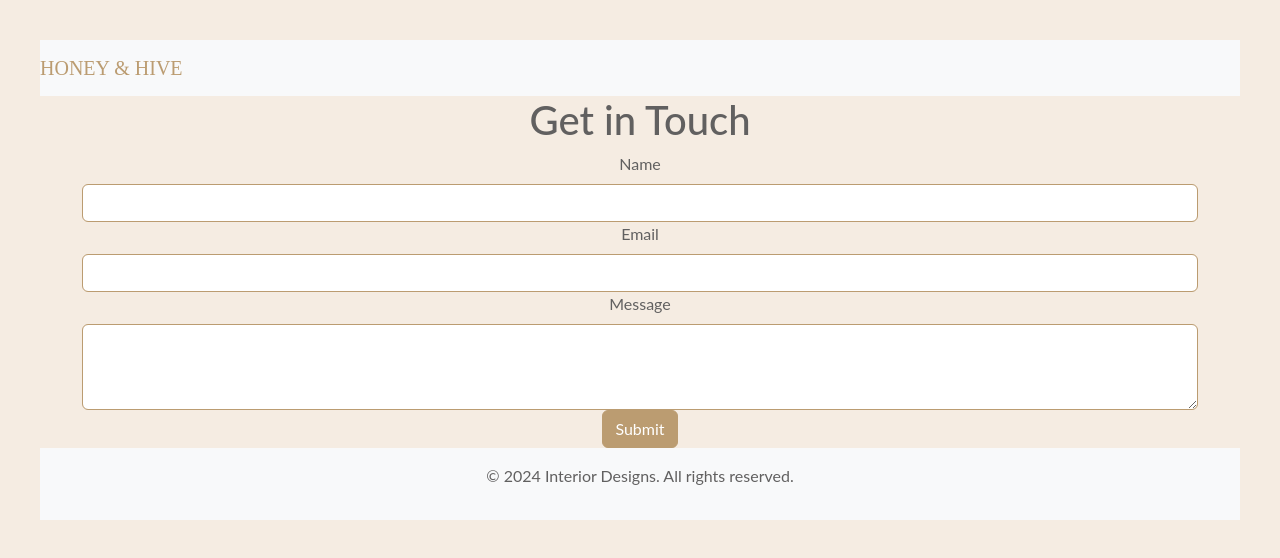
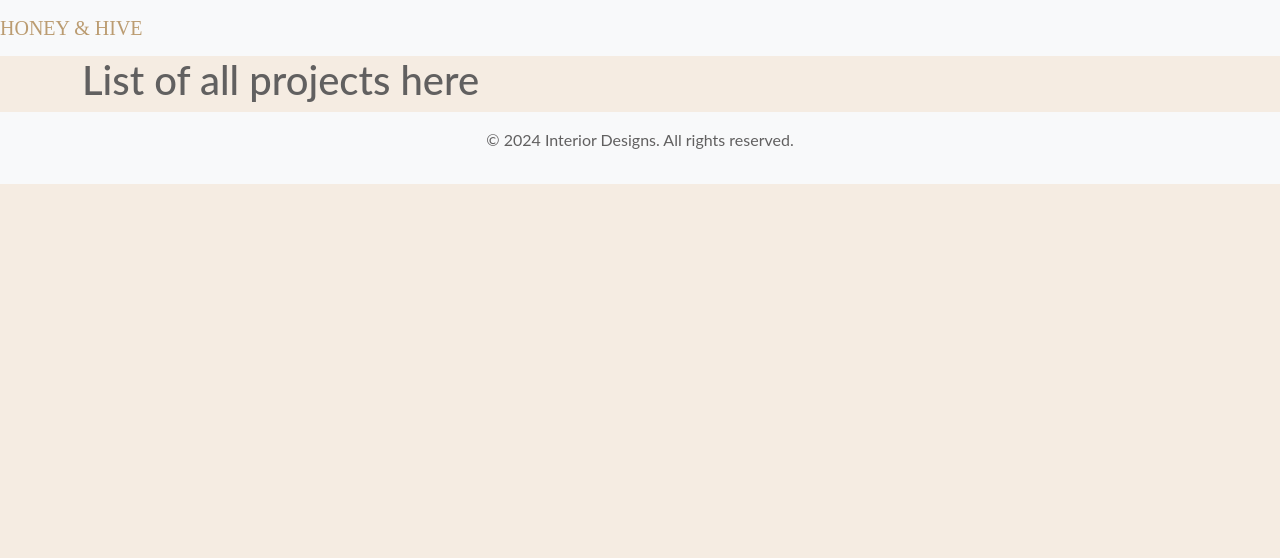
Before and after one commit to AussieKing/HoneyHive, a React (Create React App) app in the folder honey-and-hive/: page /projects in a window 1280 px wide. Shown: the top 558 px of the page. Built offline with nearby package versions, Linux system fonts and the light colour scheme.

Commit message:
Day 6: Implemented React Router and ensured email functionality

```diff
--- a/honey-and-hive/package.json
+++ b/honey-and-hive/package.json
@@ -17,6 +17,7 @@
     "react": "^18.2.0",
     "react-bootstrap": "^2.9.2",
     "react-dom": "^18.2.0",
+    "react-router-dom": "^6.21.2",
     "react-scripts": "5.0.1",
     "web-vitals": "^2.1.4"
   },
--- a/honey-and-hive/src/App.js
+++ b/honey-and-hive/src/App.js
@@ -1,22 +1,32 @@
 import React from 'react';
+import { BrowserRouter as Router, Route, Routes } from 'react-router-dom'; // importing the BrowserRouter, Route and Routes components from react-router-dom
 import Layout from './components/Layout';
-import ContactForm from './components/ContactForm'; // Renamed for clarity
+import About from './components/About'; // importing the About component
+import Projects from './components/Projects'; // importing the Projects component
+import Services from './components/Services';   // importing the Services component
+import Main from './components/Main'; // importing the Home component
+import ContactForm from './components/ContactForm'; //! importing the ContactForm component
 import 'bootstrap/dist/css/bootstrap.min.css';
 import './App.css';
 
 function App() {
     const handleContactSubmit = (contactMessage) => {
-        // Here we could do something with the contact message, like sending an email
-        alert('Message sent!'); // For now, we'll just show an alert
-    };
+        // Handle contact form submission here
+        alert('Message Sent!');
+    }
 
     return (
-        <div className='App'>
+        <Router>
             <Layout>
-                <ContactForm onSubmitContact={handleContactSubmit} />
-                {/* Removed the feedback display. If we need to show a success message, we can do it within the ContactForm component. */}
+                <Routes>
+                    <Route path="/" element={<Main />} />
+                    <Route path="/about" element={<About />} />
+                    <Route path="/projects" element={<Projects />} />
+                    <Route path="/services" element={<Services />} />
+                    <Route path="/contact" element={<ContactForm onSubmitContact={handleContactSubmit} />} /> {/* //! passing the handleContactSubmit function as a prop to the ContactForm component */}
+                </Routes>
             </Layout>
-        </div>
+        </Router>
     );
 }
 
--- /dev/null
+++ b/honey-and-hive/src/components/About.js
@@ -0,0 +1,7 @@
+import React from 'react';
+
+const About = () => {
+    return <h1>About Honey and Hive Interiors:</h1>;
+};
+
+export default About;
--- a/honey-and-hive/src/components/Main.js
+++ b/honey-and-hive/src/components/Main.js
@@ -1,6 +1,6 @@
 import React from 'react';
 
-const MainContent = () => {
+const Main = () => {
     return (
         <main>
             <p>Main content goes here...</p>
@@ -8,4 +8,4 @@ const MainContent = () => {
     );
 };
 
-export default MainContent;
+export default Main;
--- /dev/null
+++ b/honey-and-hive/src/components/Projects.js
@@ -0,0 +1,7 @@
+import React from 'react';
+
+const Projects = () => {
+    return <h1>List of all projects here</h1>;
+};
+
+export default Projects;
--- /dev/null
+++ b/honey-and-hive/src/components/Services.js
@@ -0,0 +1,7 @@
+import React from 'react';
+
+const Services = () => {
+    return <h1>List of all projects here</h1>;
+};
+
+export default Services;
```
Also changed, not shown: honey-and-hive/src/components/Layout.js (line endings or trailing spaces), 2 other files (tests, documents, lock files or other folders).
